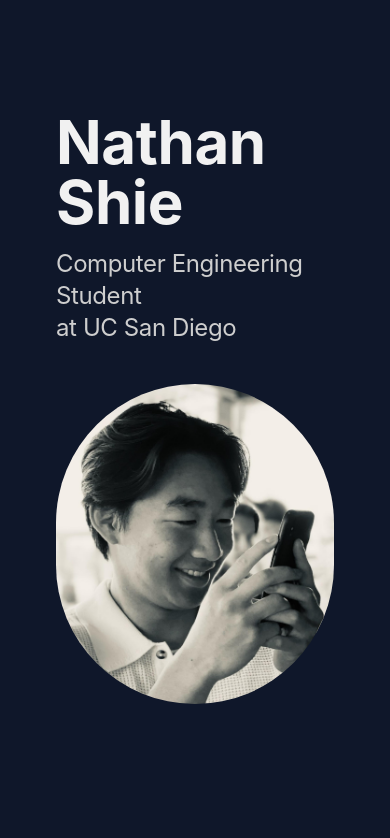
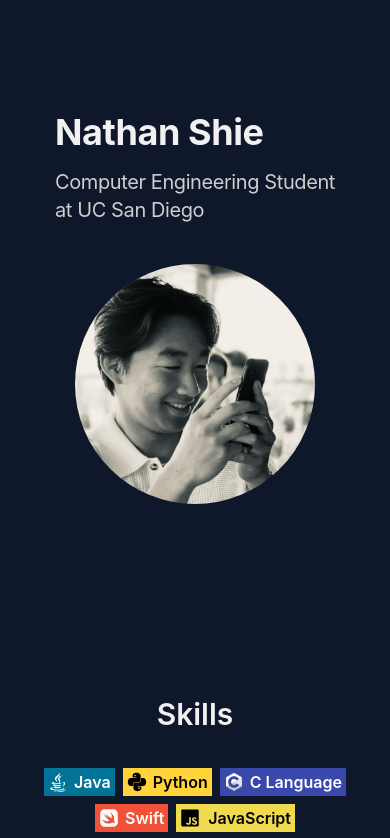
Before and after one commit to nshie/nshie.github.io, a React (Vite) app: page / in a window 390 px wide. Shown: the top 838 px of the page. Built offline with nearby package versions, Linux system fonts and the light colour scheme.

Commit message:
Updated small screen sizing

```diff
--- a/package.json
+++ b/package.json
@@ -9,7 +9,7 @@
     "build": "vite build",
     "lint": "eslint . --ext js,jsx --report-unused-disable-directives --max-warnings 0",
     "preview": "vite preview",
-    "deploy": "gh-pages -d build"
+    "deploy": "gh-pages -d dist"
   },
   "dependencies": {
     "framer-motion": "^11.3.23",
--- a/src/App.jsx
+++ b/src/App.jsx
@@ -11,7 +11,7 @@ function App() {
 	const projectsId = "Projects";
 
 	return (
-      <div className="max-w-screen-xl mx-auto px-6 md:p-0">
+      <div className="max-w-screen-xl mx-auto px-4 md:p-0">
 	  	<Navbar
 			aboutId={aboutId}
 			skillsId={skillsId}
--- a/src/Components/About.jsx
+++ b/src/Components/About.jsx
@@ -6,11 +6,11 @@ function About() {
             <div className="flex flex-col max-w-screen-lg md:flex-row md:h-screen justify-around section items-center tracking-tight m-auto">
                 <div className="flex flex-col items-center text-left md:items-start">
                     <div>
-                        <h1 className="text-6xl font-bold mt-auto text-primary">Nathan Shie</h1>
-                        <h2 className="text-2xl mt-4 text-secondary">Computer Engineering Student<br></br>at UC San Diego</h2>
+                        <h1 className="text-4xl md:text-6xl font-bold mt-auto text-primary">Nathan Shie</h1>
+                        <h2 className="text-xl md:text-2xl mt-4 text-secondary">Computer Engineering Student<br></br>at UC San Diego</h2>
                     </div>
                 </div>
-                <img src={Me} className="w-80 h-80 object-cover object-left-top rounded-full mt-10 md:mt-0"></img>
+                <img src={Me} className="w-60 h-60 md:w-80 md:h-80 object-cover object-left-top rounded-full mt-10 md:mt-0"></img>
             </div>
         </div>
     )
--- a/src/Components/Footer.jsx
+++ b/src/Components/Footer.jsx
@@ -9,19 +9,19 @@ function Footer() {
             <div className="flex justify-center h-10 items-center text-secondary">
                 <a className="mr-6 inline-flex items-center" href="mailto:njshie@gmail.com">
                     <img src={MailIcon} alt="Mail" className="w-5 h-5 mr-1 translate-y-0.5"></img>
-                    <span>njshie@gmail.com</span>
+                    <span className="hidden md:block">njshie@gmail.com</span>
                 </a>
                 <a className="mr-6 inline-flex items-center" href="https://www.linkedin.com/in/nathan-shie/">
                     <img src={LinkedinIcon} alt="LinkedIn" className="w-5 h-5 mr-1"></img>
-                    <span>LinkedIn</span>
+                    <span className="hidden md:block">LinkedIn</span>
                 </a>
                 <a className="mr-6 flex items-center" href="https://github.com/nshie">
                     <img src={GithubIcon} alt="Github" className="w-5 h-5 mr-1"></img>
-                    <span>Github</span>
+                    <span className="hidden md:block">Github</span>
                 </a>
                 <a className="flex items-center">
                     <img src={MapMarkerIcon} alt="Github" className="w-6 h-6 mr-1"></img>
-                    <span>CA</span>
+                    <span className="hidden md:block">CA</span>
                 </a>
             </div>
         </div>
```
